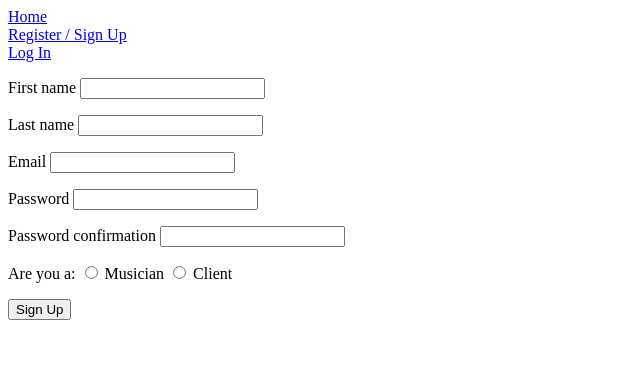
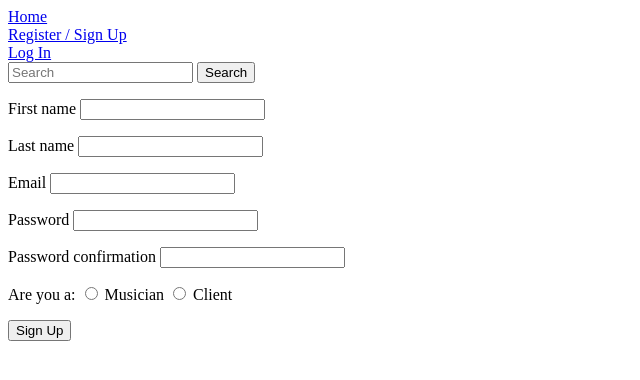
Before and after one commit to scotthuston82/Moving_music, a Rails app: page /users/new in a window 1280 px wide. Shown: the top 380 px of the page, without its empty margins (0-640 px from the left). Run offline with Rails 7, Linux system fonts and the light colour scheme; style sheets or scripts are compiled from the project's sources; parts of the project's set-up code (start-up, migrations or seed data) failed here and were passed over.

Commit message:
search bar isn't fully functioning yet

```diff
--- a/app/controllers/musicians_controller.rb
+++ b/app/controllers/musicians_controller.rb
@@ -1,6 +1,4 @@
 class MusiciansController < ApplicationController
 
   def index
-
   end
-end
--- a/app/controllers/users_controller.rb
+++ b/app/controllers/users_controller.rb
@@ -4,6 +4,11 @@ class UsersController < ApplicationController
 
   def index
     @users = User.where('kind = ?', 'musician')
+    @users = if params[:term]
+      User.where('first_name LIKE ?', "%#{params[:term]}%")
+    else
+      User.where('kind = ?', 'musician')
+    end
   end
 
   def show
@@ -67,4 +72,13 @@ class UsersController < ApplicationController
     end
   end
 
+  def self.search(term)
+    if term
+      where("title ILIKE ?", "%#{term}%")
+    else
+      all
+    end
+  end
+
+
 end
--- a/app/views/layouts/application.html.erb
+++ b/app/views/layouts/application.html.erb
@@ -31,6 +31,12 @@
           <%= link_to "Log In", new_session_path%>
         </div>
       <% end %>
+      <div class = "search">
+          <%= form_tag(users_path, :method => "get", id: "search-form") do %>
+            <%= text_field_tag :term, params[:term], placeholder: "Search" %>
+            <%= submit_tag "Search", name: nil %>
+          <% end %>
+        </div>
     </header>
     <%= yield %>
   </body>
```
